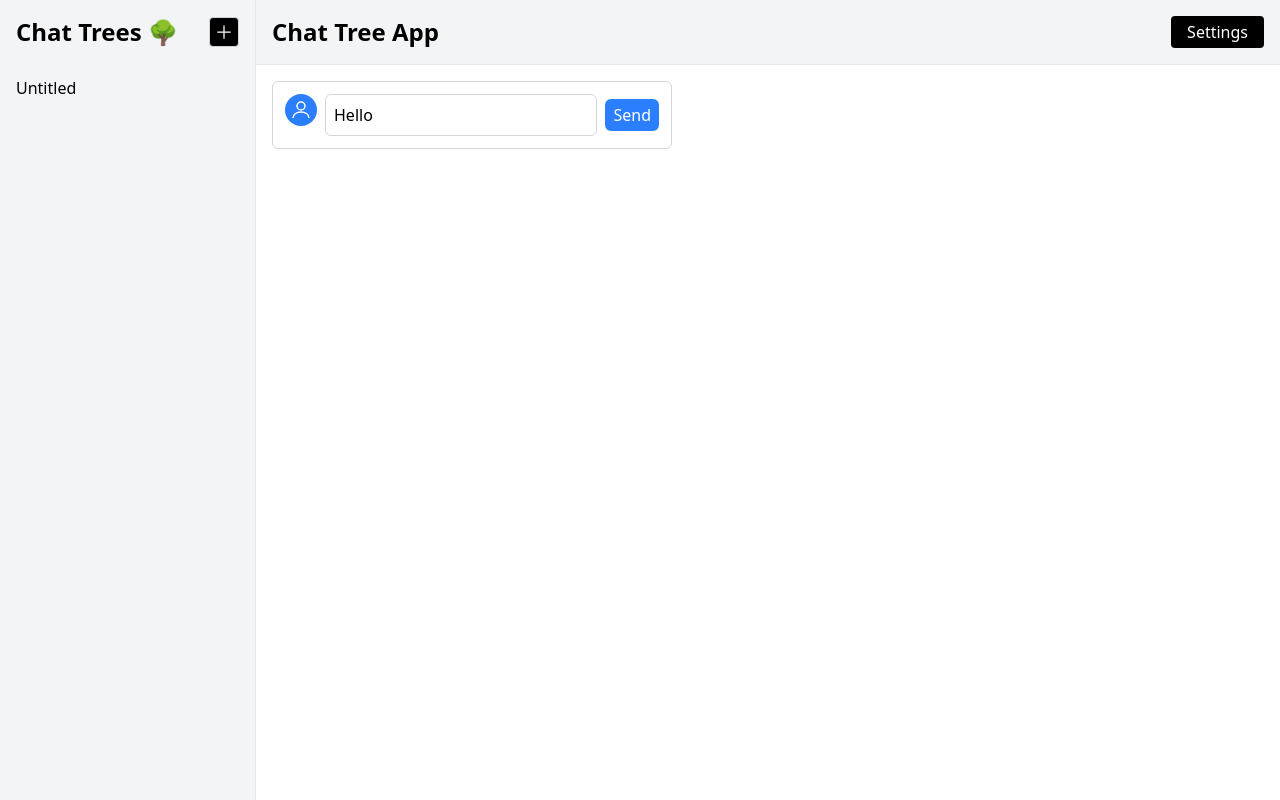
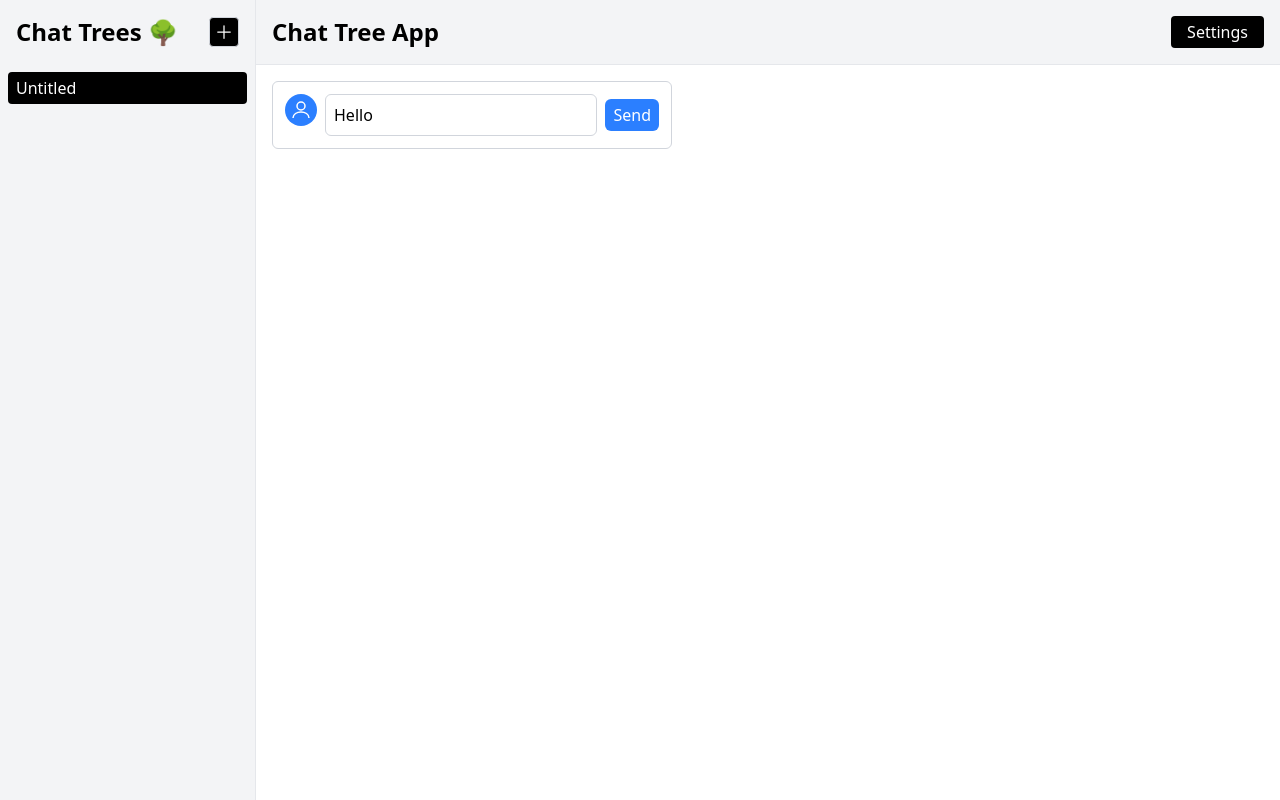
Before and after one commit to Utsav-Ladani/Chat-Tree, a React (Vite) app: page / in a window 1280 px wide. Both pictures are taken after a click on the button 224 px from the left and 32 px from the top of the page. Built offline with nearby package versions, Linux system fonts and the light colour scheme.

Commit message:
Highlight active link

```diff
--- a/src/components/Sidebar.jsx
+++ b/src/components/Sidebar.jsx
@@ -1,9 +1,9 @@
-import { Link } from "react-router-dom";
+import { Link, NavLink } from "react-router-dom";
 import PlusIcon from "../icons/PlusIcon";
 
 export default function Sidebar({ chatRootNodes, onNewChat }) {
     return (
-        <aside className="bg-gray-100 py-4 w-64 border-r border-gray-200">
+        <aside className="flex flex-col bg-gray-100 py-4 w-64 border-r border-gray-200 h-screen">
             <header className="flex justify-between items-center mb-6 px-4">
                 <Link to="/">
                     <h2 className="text-2xl font-bold">Chat Trees 🌳</h2>
@@ -18,12 +18,16 @@ export default function Sidebar({ chatRootNodes, onNewChat }) {
             <ul className="flex flex-col gap-2 overflow-y-auto px-2">
                 {chatRootNodes.map((node) => (
                     <li key={node.id} className="p-0">
-                        <Link
-                            className="px-2 py-1 hover:bg-gray-200 hover:cursor-pointer rounded block capitalize"
+                        <NavLink
                             to={`/chat/${node.id}`}
+                            className={({ isActive }) =>
+                                `px-2 py-1 hover:cursor-pointer rounded block capitalize ${
+                                    isActive ? "bg-black text-white" : "hover:bg-gray-200"
+                                }`
+                            }
                         >
                             {node.user || 'Untitled'}
-                        </Link>
+                        </NavLink>
                     </li>
                 ))}
             </ul>
```
